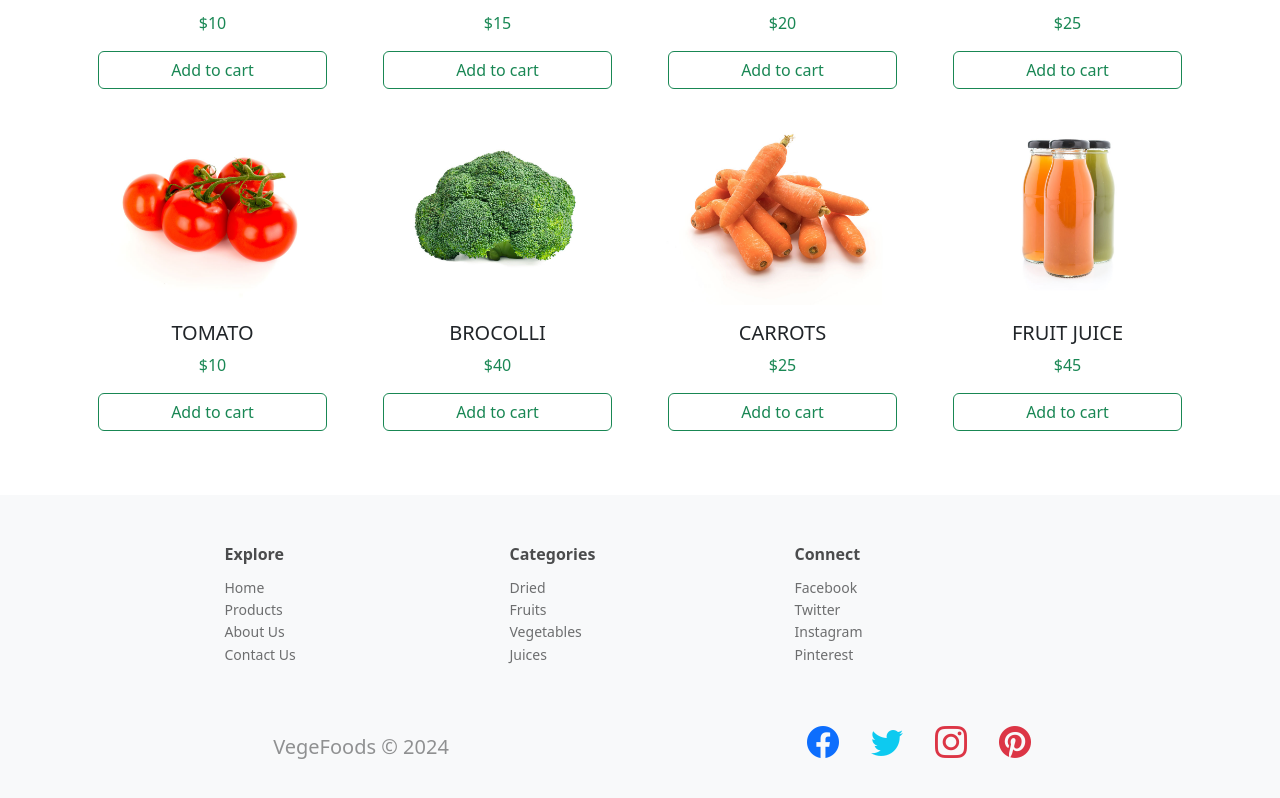
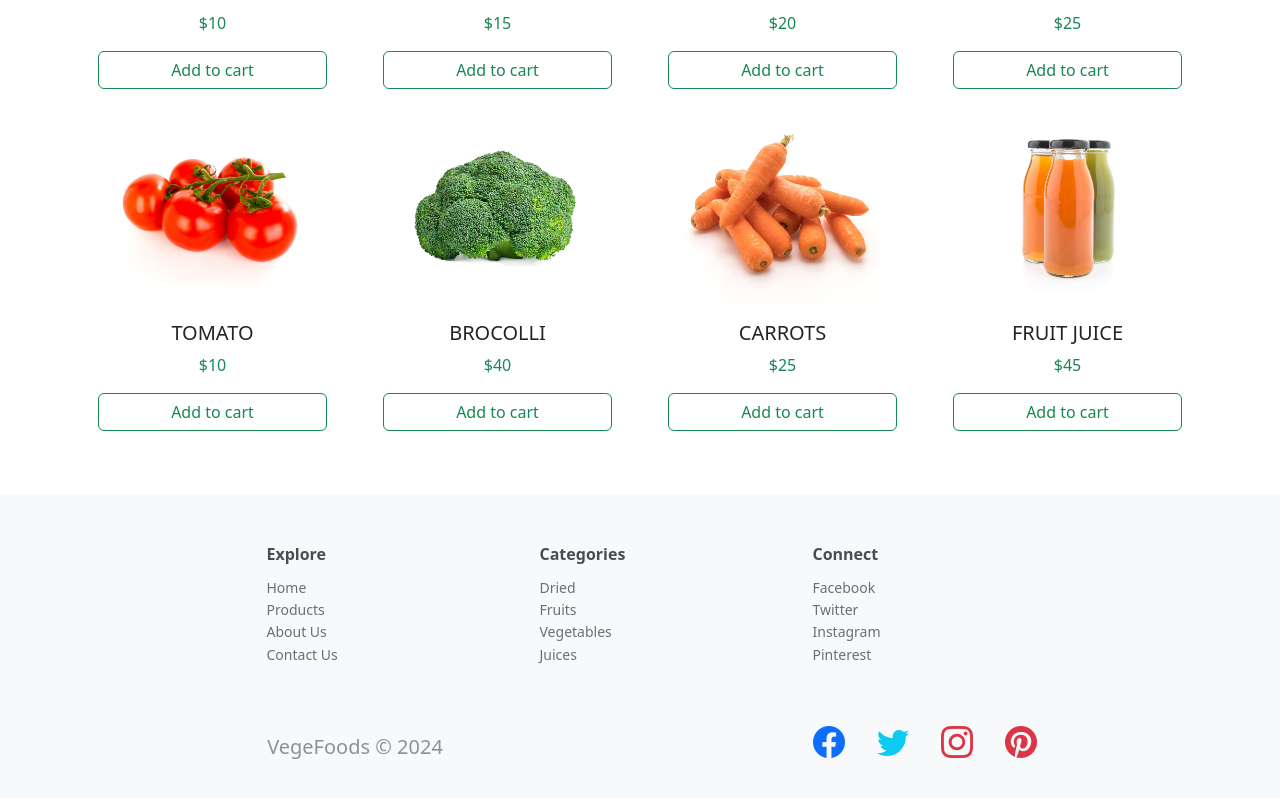
Before and after one commit to MohamedAbotalb/React_Vege_Ecommerce, a React (Create React App) app: page / in a window 1280 px wide. Shown: the part 1893-2691 px from the top of the page. Built offline with nearby package versions, Linux system fonts and the light colour scheme.

Commit message:
Update Footer component

```diff
--- a/src/Components/Footer.jsx
+++ b/src/Components/Footer.jsx
@@ -7,7 +7,7 @@ export function Footer() {
     <div className="footer-clean bg-light">
       <footer>
         <div className="container">
-          <div className="row justify-content-center">
+          <div className="row justify-content-center ps-5">
             <div className="col-sm-4 col-md-3 item">
               <h3>Explore</h3>
               <ul>
@@ -59,7 +59,8 @@ export function Footer() {
                 </li>
               </ul>
             </div>
-            <div className="row justify-content-around align-items-center mt-5">
+          </div>
+          <div className="row justify-content-between align-items-center mt-5">
             <div className="col-lg-6 text-center">
               <p className="copyright fs-5">
                 VegeFoods © {new Date().getFullYear()}
@@ -81,7 +82,6 @@ export function Footer() {
             </div>
           </div>
         </div>
-        </div>
       </footer>
     </div>
   );
```
Lines whose indentation alone changed are shown as unchanged.
